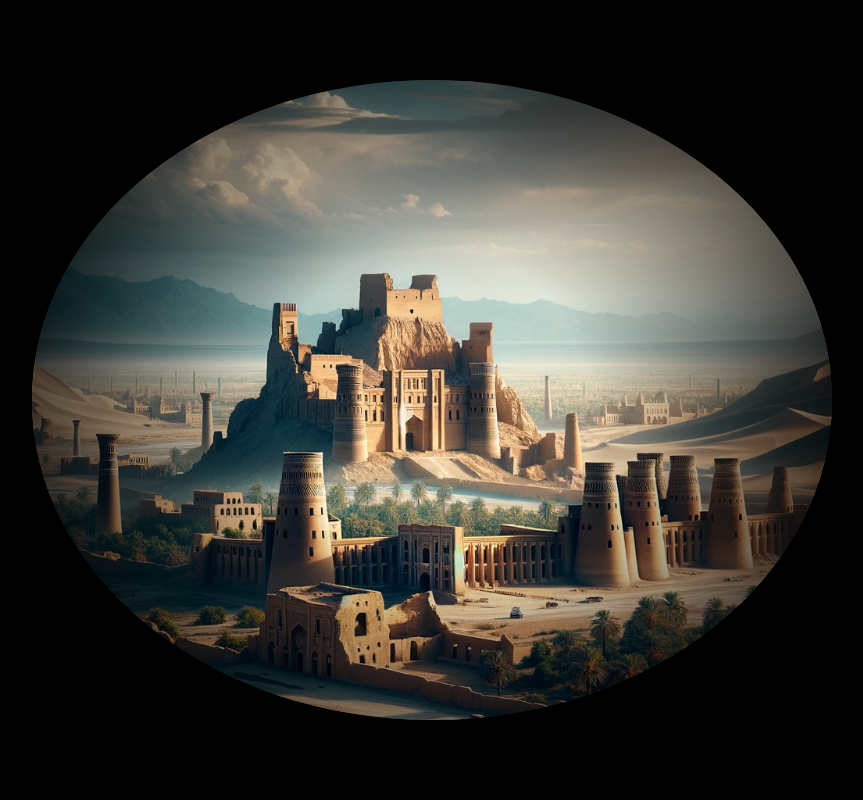
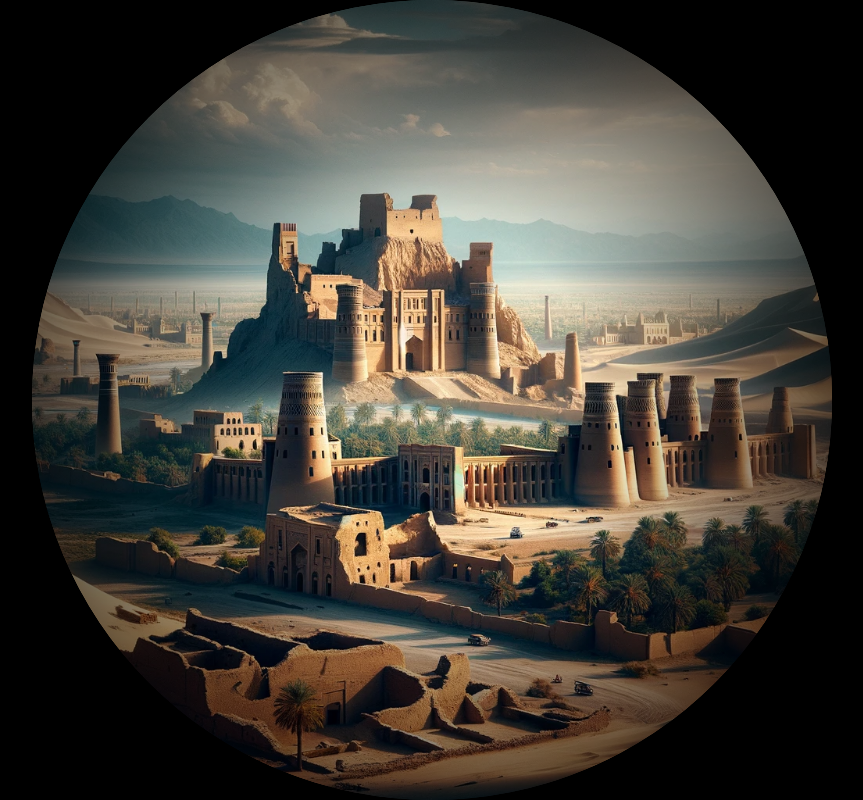
Before and after one commit to merv-as/www.merv.no, a plain HTML site: page index.html in a window 1280 px wide. Shown: the whole page, without its empty margins (208-1071 px from the left). Drawn offline with Linux system fonts and the light colour scheme.

Commit message:
Update index.html

```diff
--- a/index.html
+++ b/index.html
@@ -15,7 +15,7 @@
   }
   .image-container {
     width: 80%; /* Adjust based on preference */
-    height: 80%; /* Adjust based on preference */
+    max-height: 1000px; /* Adjust based on preference */
     border-radius: 50%;
     position: relative;
     overflow: hidden;
```
